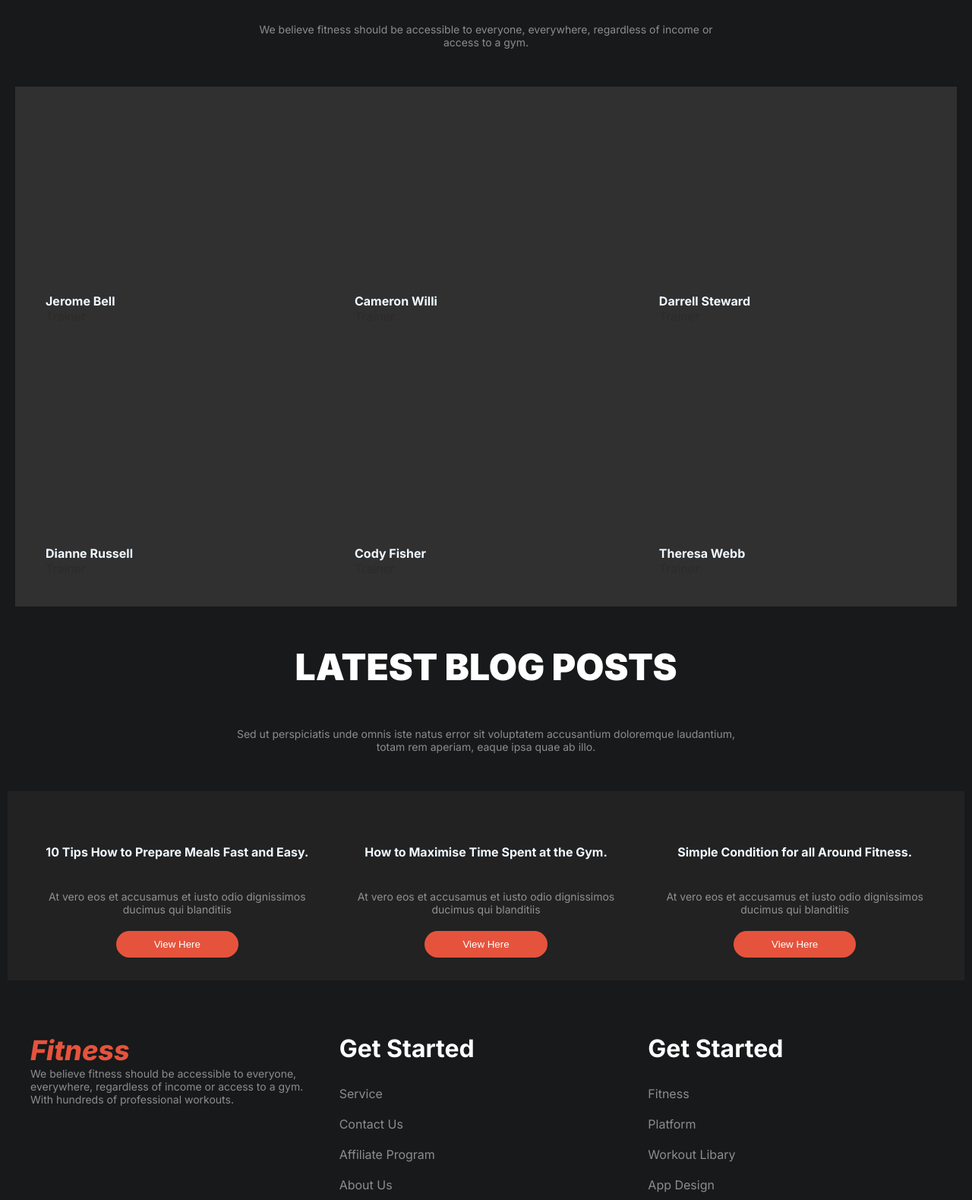
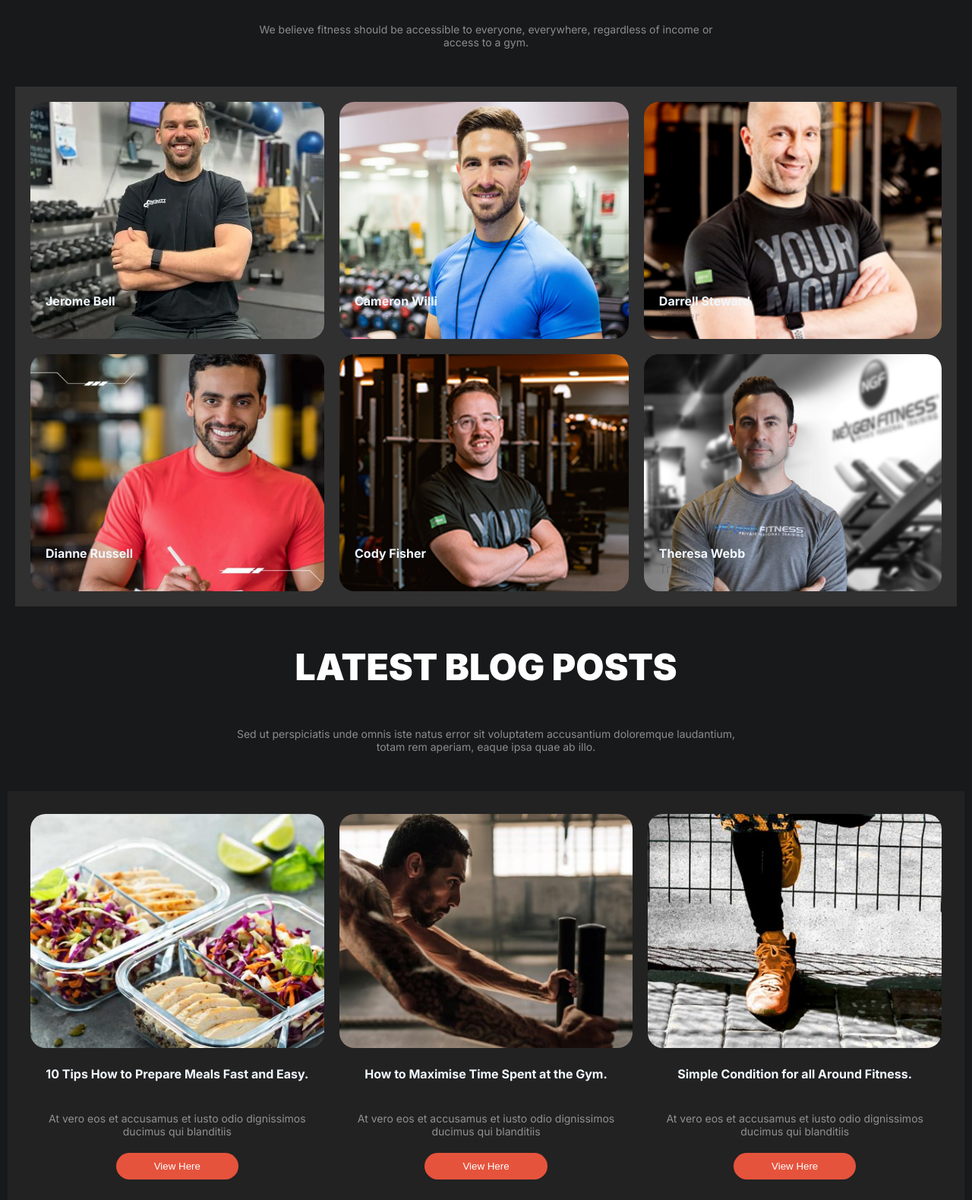
Before and after one commit to jobayerhossain0/Assignment2, a plain HTML site: page index.html in a window 1280 px wide. Shown: the part 2500-4079 px from the top of the page at 76% size. Drawn offline with Linux system fonts and the light colour scheme; the site is published under a folder, as on GitHub Pages, so addresses that start at the root find nothing; a web font is replaced by a local one.

Commit message:
all done

```diff
--- a/index.html
+++ b/index.html
@@ -262,13 +262,13 @@
           <h5>LATEST BLOG POSTS</h5>
           <p>
             Sed ut perspiciatis unde omnis iste natus error sit voluptatem
-            accusantium doloremque laudantium,<br> totam rem aperiam, eaque ipsa
-            quae ab illo.
+            accusantium doloremque laudantium,<br />
+            totam rem aperiam, eaque ipsa quae ab illo.
           </p>
         </div>
         <div class="blog-card container">
-          <div class="blog-all-title" >
-            <img class="img-boder" src="/images/blog1.jpg" alt="" />
+          <div class="blog-all-title">
+            <img class="img-boder" src="images/blog1.jpg" alt="" />
             <h5>10 Tips How to Prepare Meals Fast and Easy.</h5>
             <p>
               At vero eos et accusamus et iusto odio dignissimos ducimus qui
@@ -277,7 +277,7 @@
             <button class="common">View Here</button>
           </div>
           <div class="blog-all-title">
-            <img class="img-boder" src="/images/blog2.jpg" alt="" />
+            <img class="img-boder" src="images/blog2.jpg" alt="" />
             <h5>How to Maximise Time Spent at the Gym.</h5>
             <p>
               At vero eos et accusamus et iusto odio dignissimos ducimus qui
@@ -286,7 +286,7 @@
             <button class="common">View Here</button>
           </div>
           <div class="blog-all-title">
-            <img class="img-boder" src="/images/blog3.jpg" alt="" />
+            <img class="img-boder" src="images/blog3.jpg" alt="" />
             <h5>Simple Condition for all Around Fitness.</h5>
             <p>
               At vero eos et accusamus et iusto odio dignissimos ducimus qui
@@ -297,11 +297,15 @@
         </div>
       </section>
     </main>
-    <footer  >
+    <footer>
       <div class="container footer-all">
         <div class="footer-bascis">
           <h3 class="logo">Fitness</h3>
-                <p>We believe fitness should be accessible to everyone, everywhere, regardless of income or access to a gym. With hundreds of professional workouts.</p>
+          <p>
+            We believe fitness should be accessible to everyone, everywhere,
+            regardless of income or access to a gym. With hundreds of
+            professional workouts.
+          </p>
         </div>
         <div class="footer-bascis">
           <h4>Get Started</h4>
@@ -322,7 +326,7 @@
           </ul>
         </div>
       </div>
-        <hr class="container hr-color">
+      <hr class="container hr-color" />
       <p class="reserved">All right reserved @Fitness 2024</p>
     </footer>
   </body>
--- a/style.css
+++ b/style.css
@@ -388,42 +388,42 @@ select {
   background-color: rgba(255, 255, 255, 0.1);
 }
 .cardforone {
-  background-image: url(/images/trainer1.png);
+  background-image: url(./images/trainer1.png);
   height: 272px;
   background-size: cover;
   background-repeat: no-repeat;
   background-position: center;
 }
 .cardfortow {
-  background-image: url(/images/trainer2.png);
+  background-image: url(./images/trainer2.png);
   height: 272px;
   background-size: cover;
   background-repeat: no-repeat;
   background-position: center;
 }
 .cardforthree {
-  background-image: url(/images/trainer3.png);
+  background-image: url(./images/trainer3.png);
   height: 272px;
   background-size: cover;
   background-repeat: no-repeat;
   background-position: center;
 }
 .cardforfore {
-  background-image: url(/images/trainer4.png);
+  background-image: url(./images/trainer4.png);
   height: 272px;
   background-size: cover;
   background-repeat: no-repeat;
   background-position: center;
 }
 .cardforfive {
-  background-image: url(/images/trainer5.png);
+  background-image: url(./images/trainer5.png);
   height: 272px;
   background-size: cover;
   background-repeat: no-repeat;
   background-position: center;
 }
 .cardforsix {
-  background-image: url(/images/trainer6.png);
+  background-image: url(./images/trainer6.png);
   height: 272px;
   background-size: cover;
   background-repeat: no-repeat;
```
Lines whose indentation alone changed are shown as unchanged.
